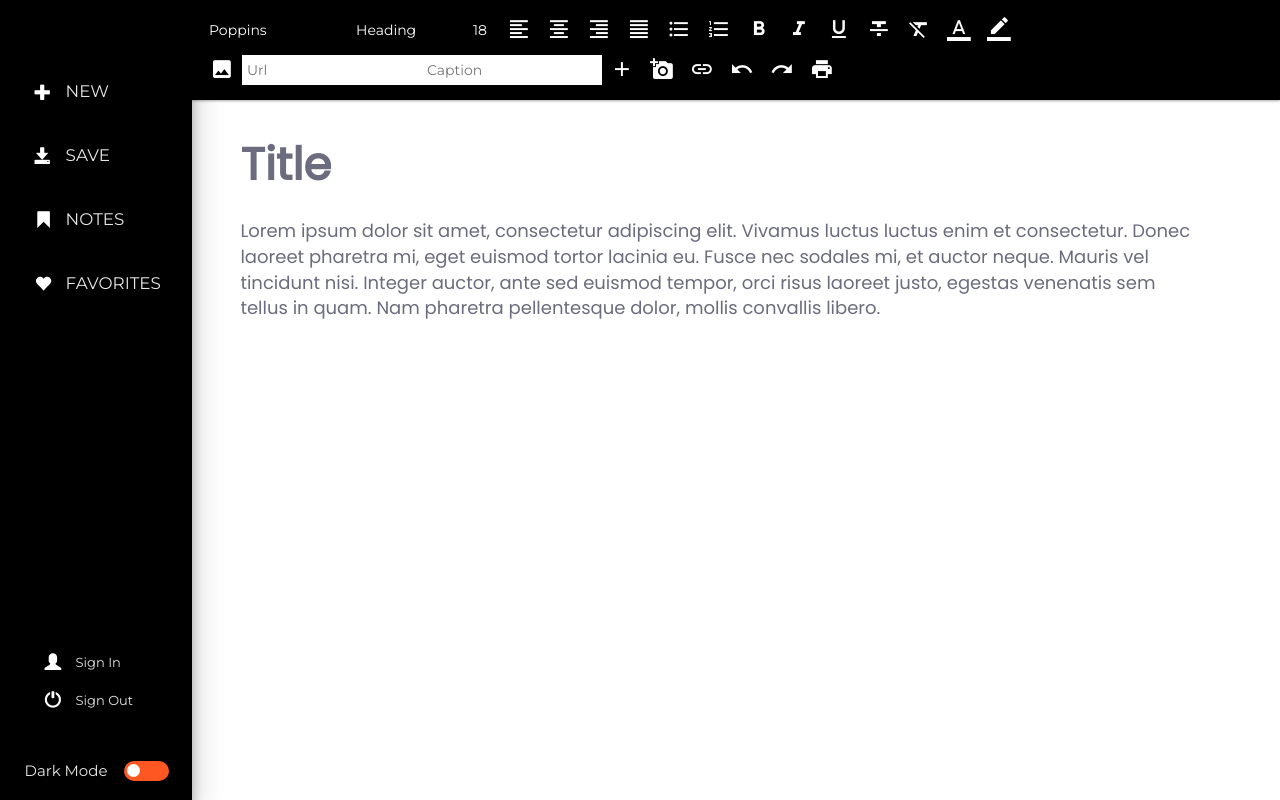
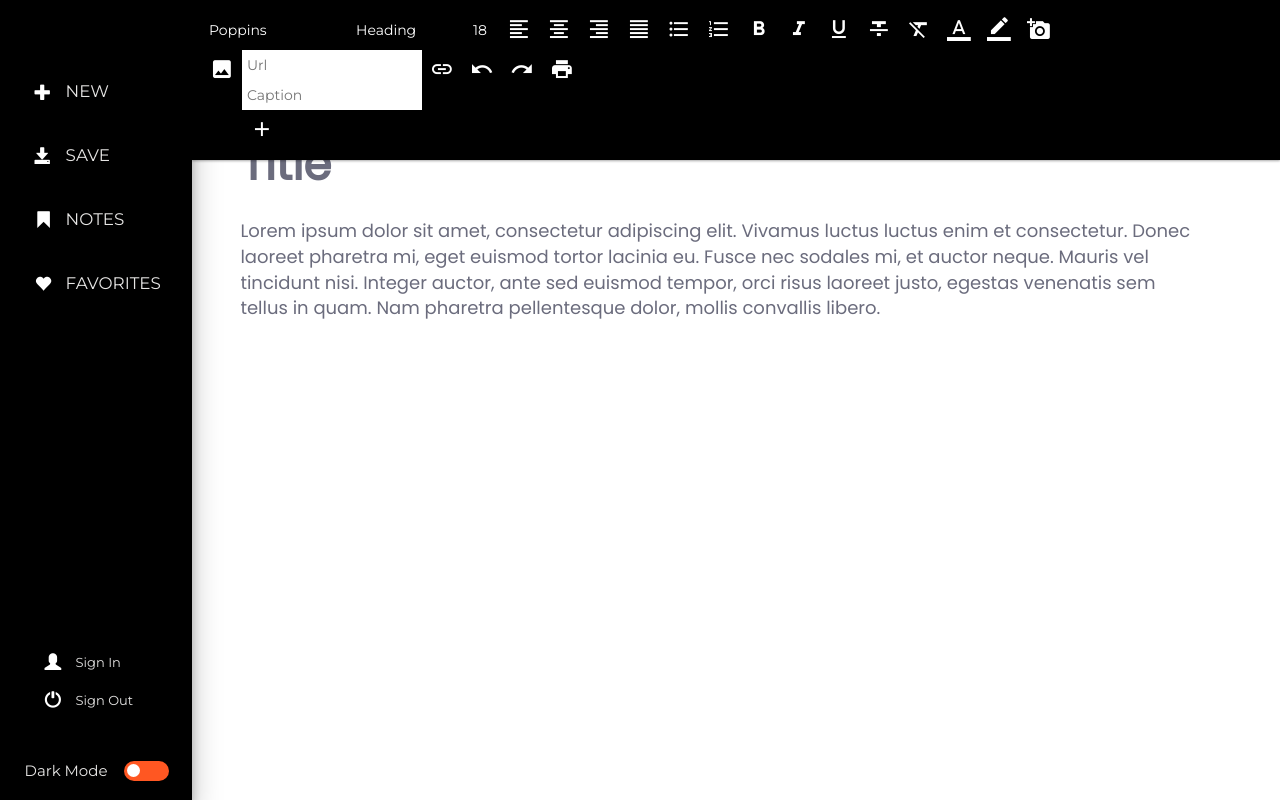
Before and after one commit to GriselSanchez/notenet, a website: page src/public/index.html in a window 1280 px wide. Both pictures are taken after a click on the button "insert_photo". Drawn offline with nearby package versions, Linux system fonts and the light colour scheme.

Commit message:
styling toolbar

```diff
--- a/src/public/index.html
+++ b/src/public/index.html
@@ -239,6 +239,13 @@
       </button>
     </div>
 
+    <div id="upload-image">
+      <label for="getImageFromFiles"><i
+          class="material-icons">add_a_photo</i></label>
+      <input id="getImageFromFiles" type="file" accept="image/*"
+        style="visibility: hidden;"></input>
+    </div>
+
     <div class="new-input">
       <button>
         <i class="material-icons">insert_photo
@@ -252,13 +259,6 @@
           </i>
         </button>
       </div>
-    </div>
-
-    <div id="upload-image">
-      <label for="getImageFromFiles"><i
-          class="material-icons">add_a_photo</i></label>
-      <input id="getImageFromFiles" type="file" accept="image/*"
-        style="visibility: hidden;"></input>
     </div>
 
     <div class="new-input">
--- a/src/public/style.css
+++ b/src/public/style.css
@@ -408,6 +408,8 @@ input[type="color"] {
 .add-url,
 .add-image {
   display: none;
+  flex-wrap: wrap;
+  flex-direction: column;
 }
 
 /* The switch - the box around the slider */
```
